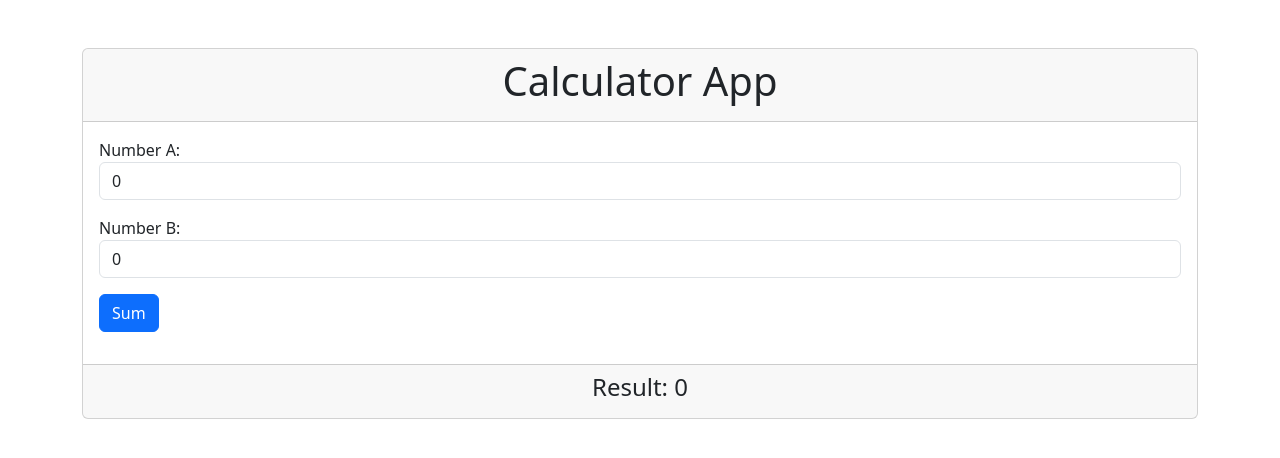
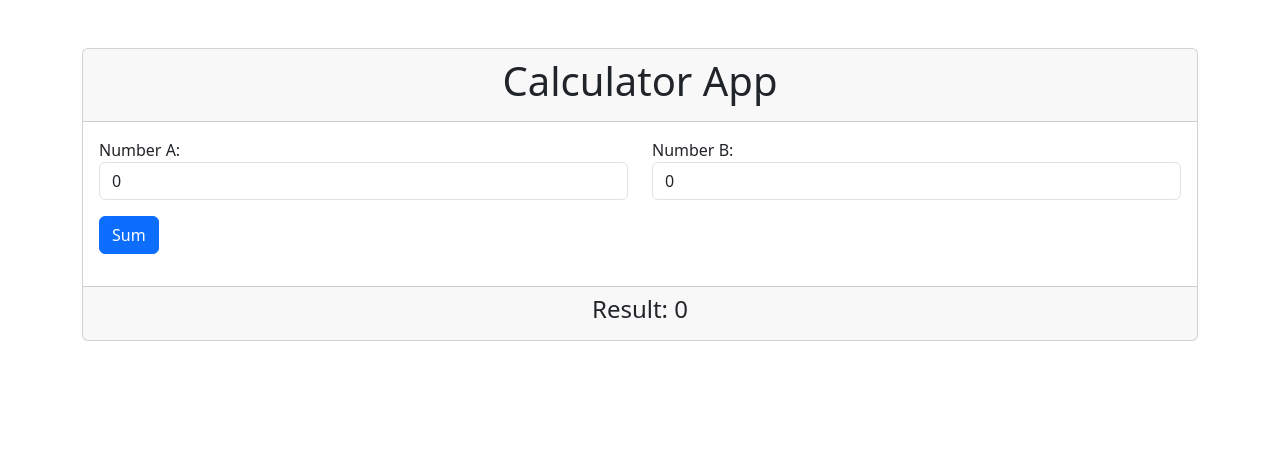
Before and after one commit to jfbarahonag/calculator-app, an Angular app: page / in a window 1280 px wide. Shown: the top 458 px of the page. Built offline with nearby package versions, Linux system fonts and the light colour scheme.

Commit message:
responsive classes were added

```diff
--- a/src/app/app.component.html
+++ b/src/app/app.component.html
@@ -4,16 +4,24 @@
       <h1>{{ title }}</h1>
     </div>
     <div class="card-body py-3">
+      <div class="row">
+        <div class="col-lg-6">
           <div class="mb-3">
             <label>Number A:</label>
             <input type="number" class="form-control" [(ngModel)]="calc.A" />
           </div>
+        </div>
+        <div class="col-lg-6">
           <div class="mb-3">
             <label>Number B:</label>
             <input type="number" class="form-control" [(ngModel)]="calc.B" />
           </div>
+        </div>
+      </div>
+      <div class="row">
         <div class="mb-3">
           <button class="btn btn-primary" (click)="calculate('+')">Sum</button>
+        </div>
       </div>
     </div>
     <div class="card-footer text-center">
```
Lines whose indentation alone changed are shown as unchanged.
